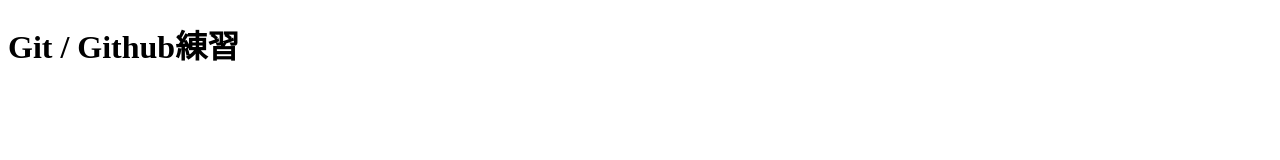
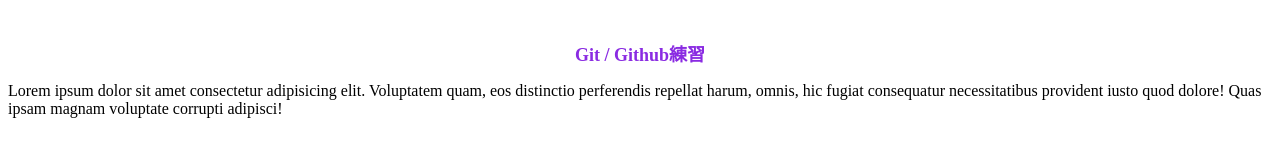
Before and after one commit to WorldCaravan/webapp-push.test, a plain HTML site: page index.html in a window 1280 px wide. Drawn offline with Linux system fonts and the light colour scheme.

Commit message:
add new style.css

```diff
--- a/index.html
+++ b/index.html
@@ -4,9 +4,10 @@
     <meta charset="UTF-8">
     <meta name="viewport" content="width=device-width, initial-scale=1.0">
     <title>Git練習</title>
+    <link rel="stylesheet" href="style.css">
 </head>
 <body>
     <h1>Git / Github練習</h1>
-
+    <p>Lorem ipsum dolor sit amet consectetur adipisicing elit. Voluptatem quam, eos distinctio perferendis repellat harum, omnis, hic fugiat consequatur necessitatibus provident iusto quod dolore! Quas ipsam magnam voluptate corrupti adipisci!</p>
 </body>
 </html>
--- /dev/null
+++ b/style.css
@@ -0,0 +1,9 @@
+@charset "UTF-8";
+
+h1 {
+    margin-top: 40px;
+    color: blueviolet;
+    font-size: large;
+    font-weight: 600;
+    text-align: center;
+}
```
